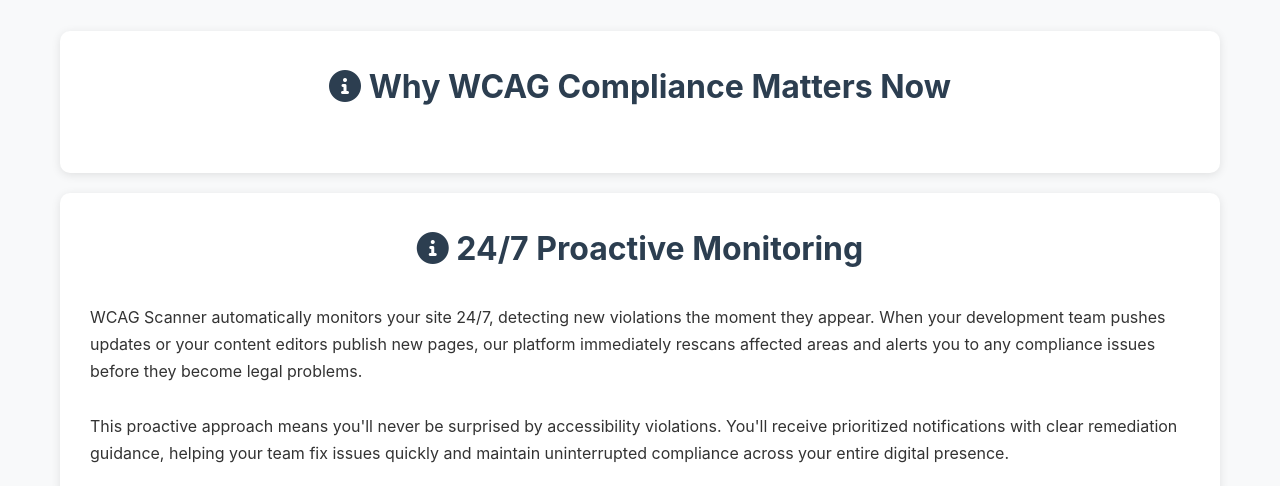
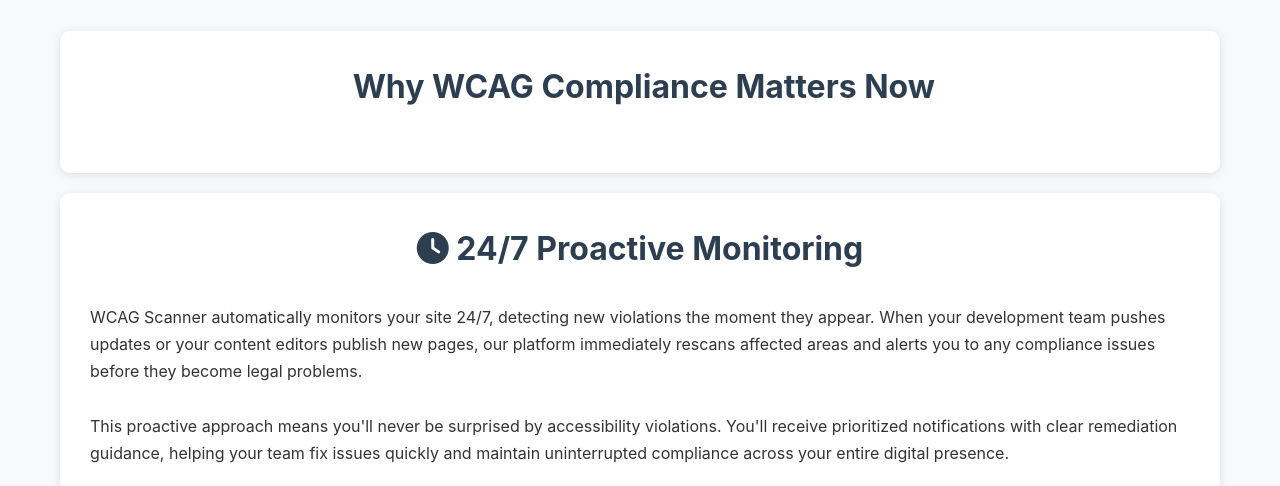
Before and after one commit to Kirchheimer/roadrunner_content_dam, a website: page projects/cwcagscanner/index.html in a window 1280 px wide. Shown: the part 314-800 px from the top of the page. Drawn offline with nearby package versions, Linux system fonts and the light colour scheme.

Commit message:
Remove hidden

```diff
--- a/projects/cwcagscanner/embed-bio.html
+++ b/projects/cwcagscanner/embed-bio.html
@@ -108,10 +108,6 @@
 
             contentDiv.innerHTML = `
                 <div class="max-w-7xl mx-auto">
-                    <div class="text-center mb-12">
-                        <h1 class="text-4xl font-extrabold text-base-content mb-3">Meet Our Team</h1>
-                        <p class="text-lg text-base-content/70">The accessibility experts and technical leaders behind WCAGscanner</p>
-                    </div>
                     <div class="grid grid-cols-1 lg:grid-cols-2 gap-8">
                         ${itemsHtml}
                     </div>
--- a/projects/cwcagscanner/feeds/bio.json
+++ b/projects/cwcagscanner/feeds/bio.json
@@ -2,29 +2,30 @@
   {
     "id": "salim-lakhani",
     "name": "Salim Lakhani",
-    "title": "CNCF Ambassador & DevPanel Founder",
+    "title": "CNCF Ambassador & WCAGscanner Co-founder",
     "image": "./images/Salim_Lakhani.png",
-    "bio": "I am an Ambassador with the Cloud Native Computing Foundation (CNCF.io) and a Founding Member of DrupalOps.com (also at Meetup.com/DrupalOps), a community for Drupal DevOps enthusiasts and professionals. As an Ambassador of CNCF, I help manage several DevOps, Kubernetes and Prometheus meetup groups. Professionally, I am the founder of DevPanel, a Control Panel, that helps uses run their own Dev/Test/Live workflow in their own AWS account. DevPanel is set up as a B Corp, with a focus on people and community, not profits.",
+    "bio": "I am an Ambassador with the Cloud Native Computing Foundation (CNCF.io) and a Founding Member of DrupalOps.com (also at Meetup.com/DrupalOps), a community for Drupal DevOps enthusiasts and professionals. As an Ambassador of CNCF, I help manage several DevOps, Kubernetes and Prometheus meetup groups. As a co-founder of WCAGscanner, I am committed to building tools that empower organizations to create inclusive digital experiences. Professionally, I am also the founder of DevPanel, a Control Panel that helps users run their own Dev/Test/Live workflow in their own AWS account.",
     "expertise": [
       "Cloud Native Computing",
       "DevOps",
       "Kubernetes",
-      "Prometheus",
+      "Accessibility",
       "AWS",
       "Drupal"
     ],
     "organizations": [
+      "WCAGscanner",
       "Cloud Native Computing Foundation (CNCF)",
       "DrupalOps.com",
       "DevPanel"
     ],
     "tags": [
+      "WCAGscanner",
       "CNCF",
       "DevOps",
-      "Kubernetes",
+      "Accessibility",
       "AWS",
-      "B-Corp",
-      "community"
+      "OpenSource"
     ]
   },
   {
--- a/projects/cwcagscanner/index.html
+++ b/projects/cwcagscanner/index.html
@@ -234,15 +234,26 @@ fetch('./feeds/news.json')
 
                 if (section.layout === 'bio-section' && section.embedUrl) {
                     content += `
-                        <div style="margin-top: 20px;">
-                            <iframe src="${section.embedUrl}" width="100%" height="800" frameborder="0" style="border-radius: 8px; border: 1px solid #e5e7eb;"></iframe>
+                        <div style="margin-top: 20px; overflow: visible;">
+                            <iframe src="${section.embedUrl}" width="100%" height="1200" frameborder="0" style="border-radius: 8px; border: 1px solid #e5e7eb; overflow: visible;"></iframe>
                         </div>
                     `;
                 }
 
+                const iconMap = {
+                    'team-bios': 'fa-users',
+                    'why-wcag-matters': 'fa-shield-halved',
+                    'proactive-monitoring': 'fa-clock',
+                    'how-it-works': 'fa-list-check',
+                    'wcag-coverage': 'fa-layer-group',
+                    'compliance-levels': 'fa-scale-balanced',
+                    'developer-tools': 'fa-code'
+                };
+                const icon = iconMap[section.id] || 'fa-info-circle';
+
                 return `
-                    <div class="section-card" id="section-${section.id}" style="${section.backgroundColor ? 'background-color: transparent;' : ''}">
-                        <h2><i class="fas fa-info-circle"></i> ${escapeHtml(section.heading)}</h2>
+                    <div class="section-card" id="section-${section.id}" style="overflow: visible;">
+                        <h2><i class="fas ${icon}"></i> ${escapeHtml(section.heading)}</h2>
                         ${content}
                     </div>
                 `;
```
